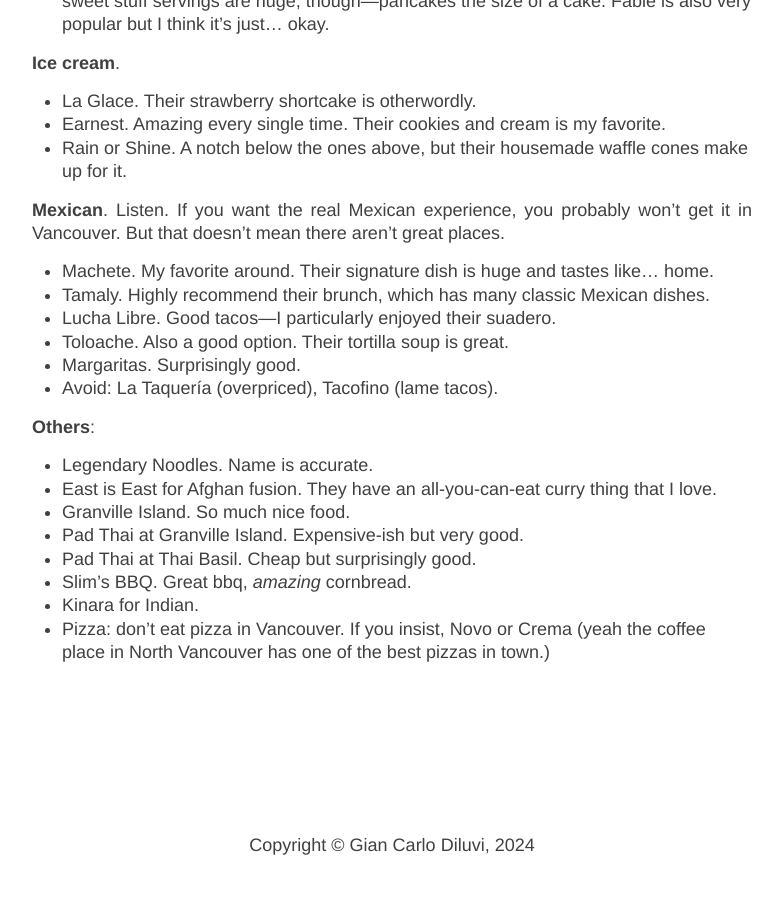
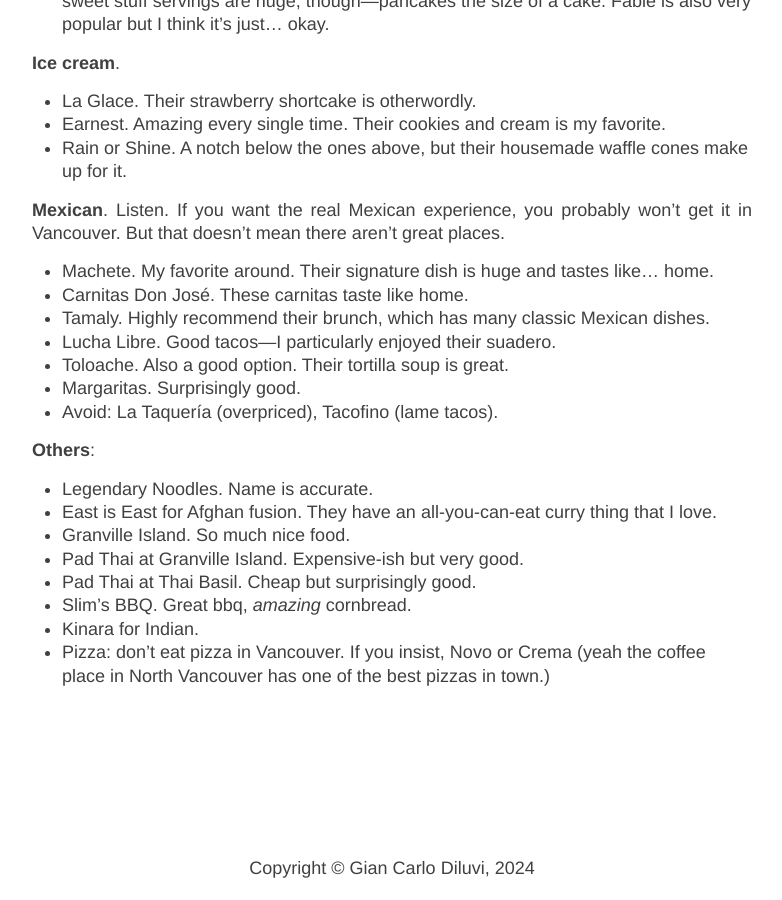
Before and after one commit to giankdiluvi/giankdiluvi.github.io, a Jekyll site: the page built from yvr.md, in a window 1280 px wide and 900 px high, scrolled down 2893 px. Shown: the whole window, without its empty margins (248-1030 px from the left). Built offline with Jekyll 4.4.1, drawn with Linux system fonts in a browser that asks for light colours; nearby versions of some CDN libraries; our own code applies the rules of GitHub Pages for plain Markdown files; before the commit the page ends 3770 px from its top, so only the background shows below that.

Commit message:
improve mex

```diff
--- a/yvr.md
+++ b/yvr.md
@@ -189,6 +189,7 @@
 you probably won't get it in Vancouver.
 But that doesn't mean there aren't great places.
 - Machete. My favorite around. Their signature dish is huge and tastes like... home.
+- Carnitas Don José. These carnitas taste like home.
 - Tamaly. Highly recommend their brunch, which has many classic Mexican dishes.
 - Lucha Libre. Good tacos&mdash;I particularly enjoyed their suadero.
 - Toloache. Also a good option. Their tortilla soup is great.
```
Also changed, not shown: 2 other files.
